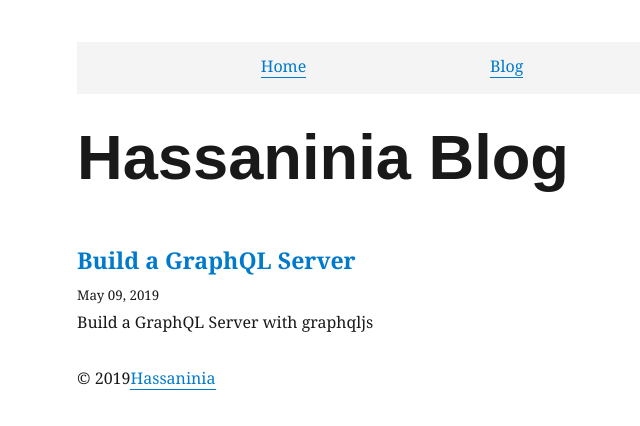
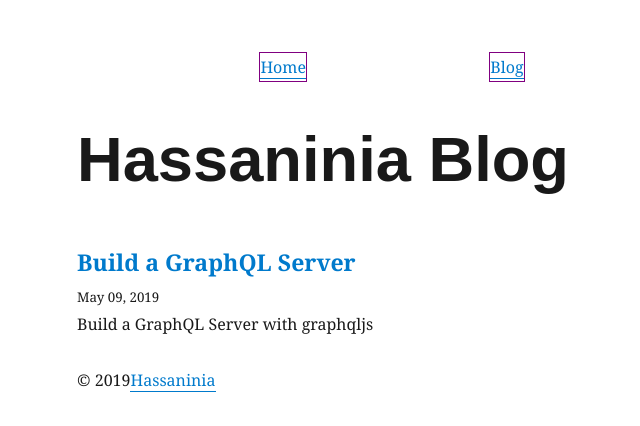
Before and after one commit to xaisoft/hassaninia-blog, a Gatsby site: page / in a window 1280 px wide. Shown: the whole page, without its empty margins (248-888 px from the left). Built offline with nearby package versions, Linux system fonts and the light colour scheme; Gatsby itself is replaced by a stand-in of ours; some packages are replaced by stand-ins of ours.

Commit message:
menu styling

```diff
--- a/src/components/menu.jsx
+++ b/src/components/menu.jsx
@@ -3,18 +3,19 @@ import { Link } from "gatsby"
 
 const Menu = () => {
   return (
-    <div style={{ background: "#f4f4f4", paddingTop: "10px" }}>
+    <div style={{paddingTop: "10px" }}>
       <ul
         style={{
           listStyle: "none",
           display: "flex",
           justifyContent: "space-evenly",
+          listStyle:'none'
         }}
       >
-        <li>
+        <li style={{border:'1px solid purple'}}>
           <Link to="/">Home</Link>
         </li>
-        <li>
+        <li style={{border:'1px solid purple'}}>
           <Link to="/">Blog</Link>
         </li>
       </ul>
```
